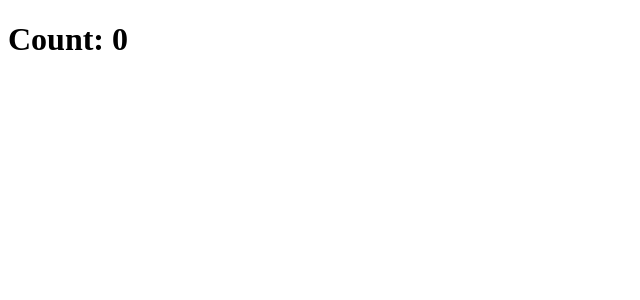
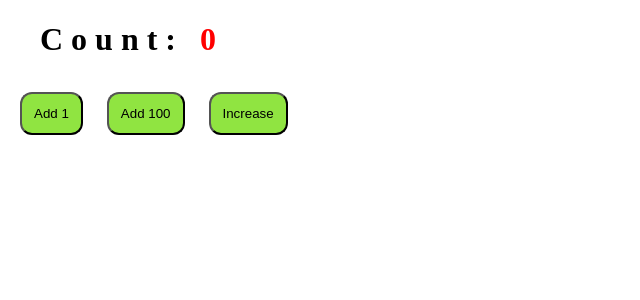
Before and after one commit to mate-academy/react_counter, a React (Create React App) app: page / in a window 1280 px wide. Shown: the top 300 px of the page, without its empty margins (0-640 px from the left). Built offline with nearby package versions, Linux system fonts and the light colour scheme; the HTML template or start-up script is replaced by a standard one.

Commit message:
solution

```diff
--- a/src/App.js
+++ b/src/App.js
@@ -2,15 +2,67 @@ import React from 'react';
 import './App.scss';
 
 class App extends React.Component {
-  addOne = () => {};
+  state = {
+    count: 0,
+  }
 
-  add100 = () => {};
+  addOne = () => {
+    this.setState(state => ({
+      count: state.count + 1,
+    }));
+  };
 
-  increase = () => {};
+  add100 = () => {
+    this.setState(state => ({
+      count: state.count + 100,
+    }));
+  };
+
+  ifDivisible = () => {
+    this.addOne();
+    this.add100();
+  }
+
+  increase = () => {
+    this.setState(state => (
+      state.count % 5 === 0
+        ? this.ifDivisible()
+        : this.addOne()
+    ));
+  };
 
   render() {
+    const { count } = this.state;
+
     return (
-      <h1>Count: 0</h1>
+      <>
+        <h1 className="title">
+          Count:
+          {' '}
+          <span className="count">{count}</span>
+        </h1>
+        <button
+          type="button"
+          className="button"
+          onClick={this.addOne}
+        >
+          Add 1
+        </button>
+        <button
+          type="button"
+          className="button"
+          onClick={this.add100}
+        >
+          Add 100
+        </button>
+        <button
+          type="button"
+          className="button"
+          onClick={this.increase}
+        >
+          Increase
+        </button>
+      </>
     );
   }
 }
--- a/src/App.scss
+++ b/src/App.scss
@@ -1 +1,17 @@
-// styles go here
+.title {
+  margin-left: 32px;
+  letter-spacing: 8px;
+}
+
+.button {
+  margin: 12px;
+  padding: 12px;
+
+  background-color: rgb(144, 228, 65);
+  cursor: pointer;
+  border-radius: 12px;
+}
+
+.count {
+  color: red;
+}
```
